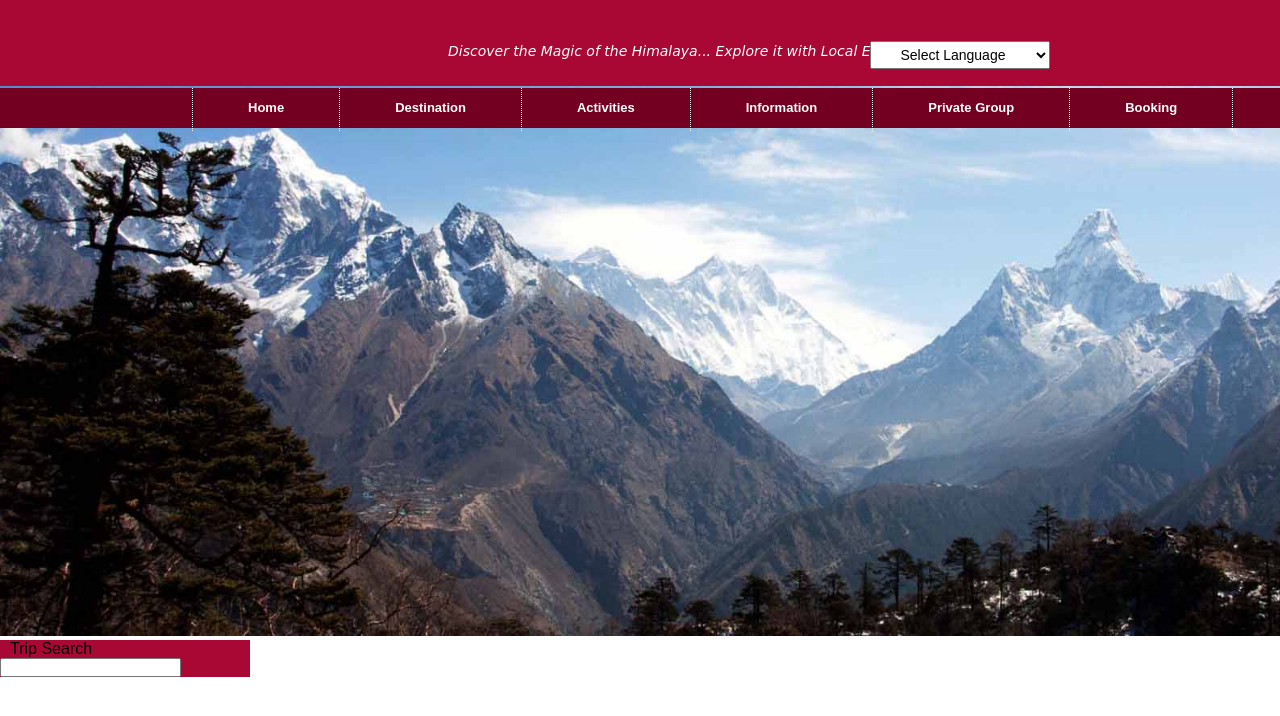
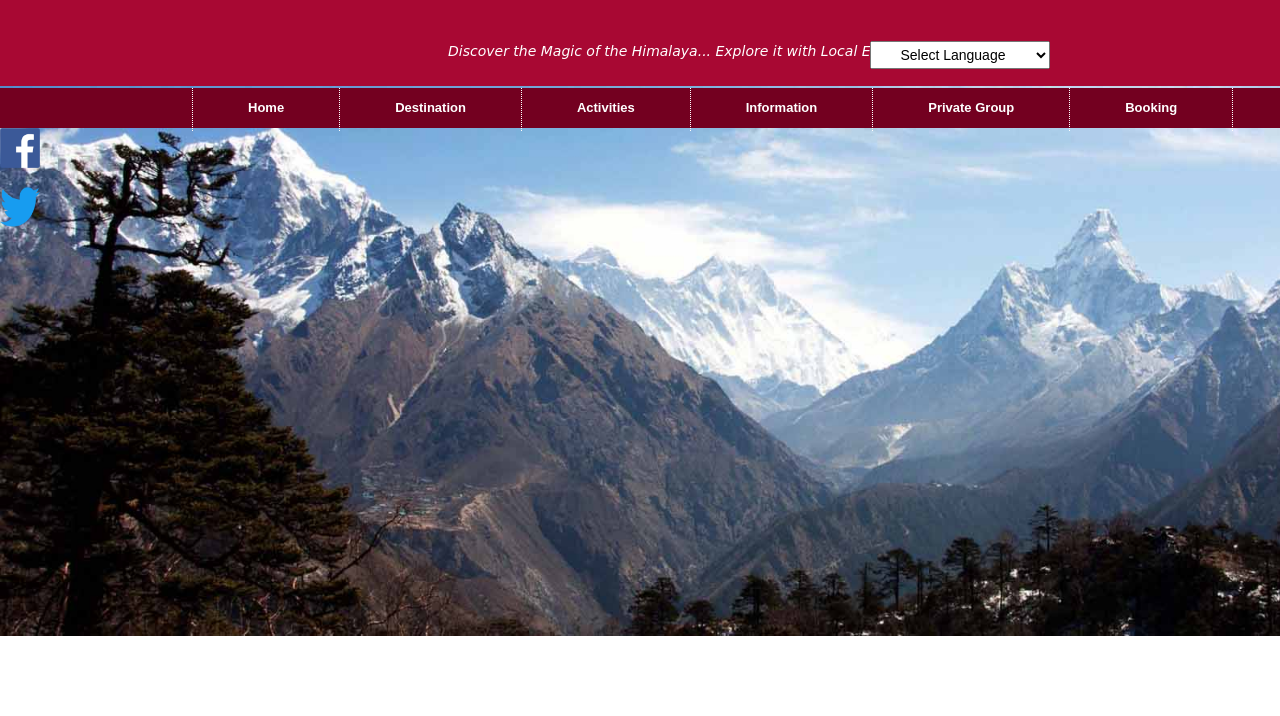
Before and after one commit to PrannavP/Access-Himalaya, a plain HTML site: page index.html in a window 1280 px wide. Shown: the part 56-772 px from the top of the page. Drawn offline with Linux system fonts and the light colour scheme.

Commit message:
added side icons

```diff
--- a/index.html
+++ b/index.html
@@ -81,27 +81,39 @@
 
     </div>
 
+    <div class="sticky-icons-left">
+
+        <div class="facebook">
+
+            <img src="images/facebook-logo.png" alt="facebook" width="40px" height="40px">
+
+        </div>
+
+        <div class="twitter">
+
+            <img src="images/twitter-logo.png" alt="twitter" width="40px" height="40px">
+
+        </div>
+
+        <!-- <div class="email">
+
+            <img src="images/email.png" alt="email">
+
+        </div> -->
+
+        <!-- <div class="plus">
+
+            <img src="images/plus-icon.png" alt="plus" width="40px" height="40px">
+
+        </div> -->
+
+    </div>
+
     <div class="main-container">
 
         <div class="image-section">
 
             <img src="images/slideshow-1.jpg" alt="Himalayas" width="1536px" height="550px">
-
-            <div class="widget-box">
-
-                <div class="trip-search">
-
-                    <span id="trip-btn">Trip Search</span>
-
-                    <input type="text" class="trip-search-input">
-
-
-
-                </div>
-
-                <div class="hotel-search"></div>
-
-            </div>
 
         </div>
 
--- a/styles/style.css
+++ b/styles/style.css
@@ -7,6 +7,7 @@
 
 body{
     font-family: sans-serif;
+    /* height: 1200px; */
 }
 
 a{
@@ -133,6 +134,17 @@ nav{
     width: 250px;
 }
 
-#trip-btn{
-    padding: 10px ;
+.trip-title{
+    padding: 8px;
+    display: inline-block;
 }
+
+.sticky-icons-left{
+    position: fixed;
+    top: 23%;
+    left: 0;
+}
+
+.twitter{
+    margin-top: 15px;
+}
```
Also changed, not shown: images/email.png (added), images/facebook-logo.png (added), images/plus-icon.png (added), images/twitter-logo.png (added).
